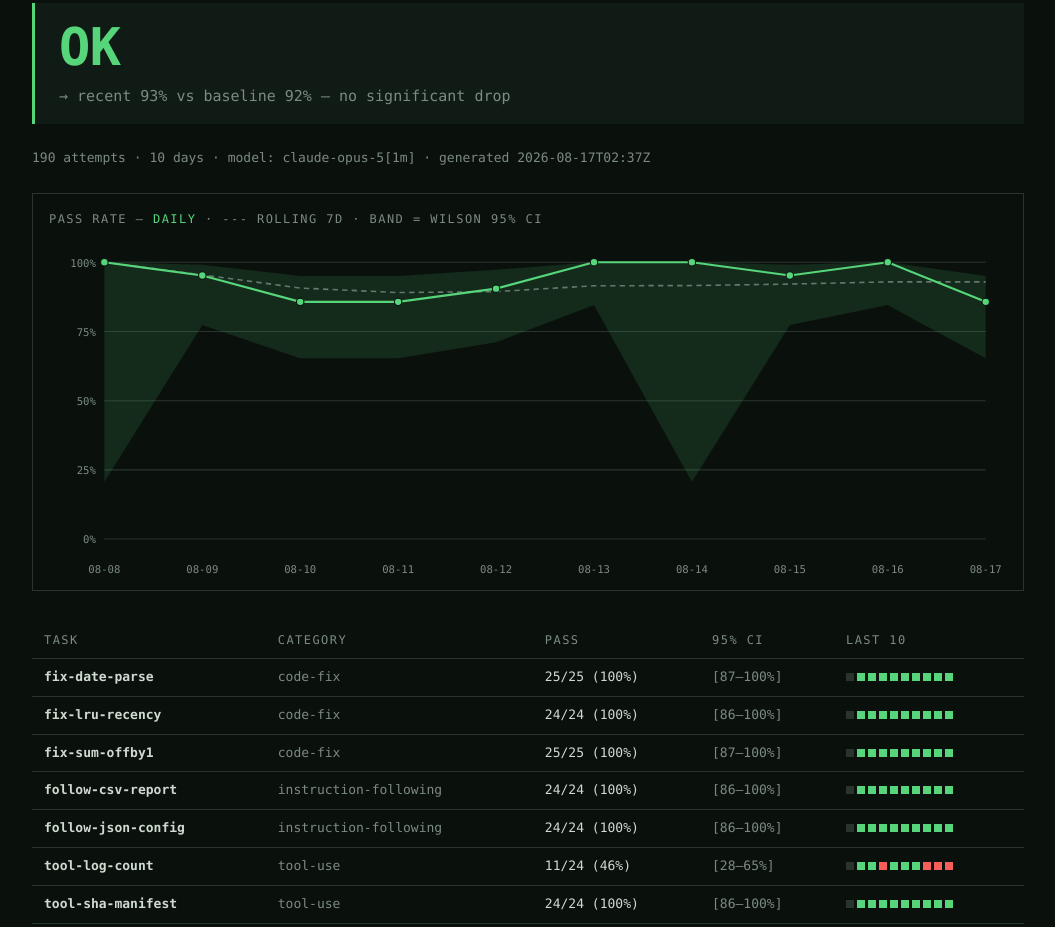
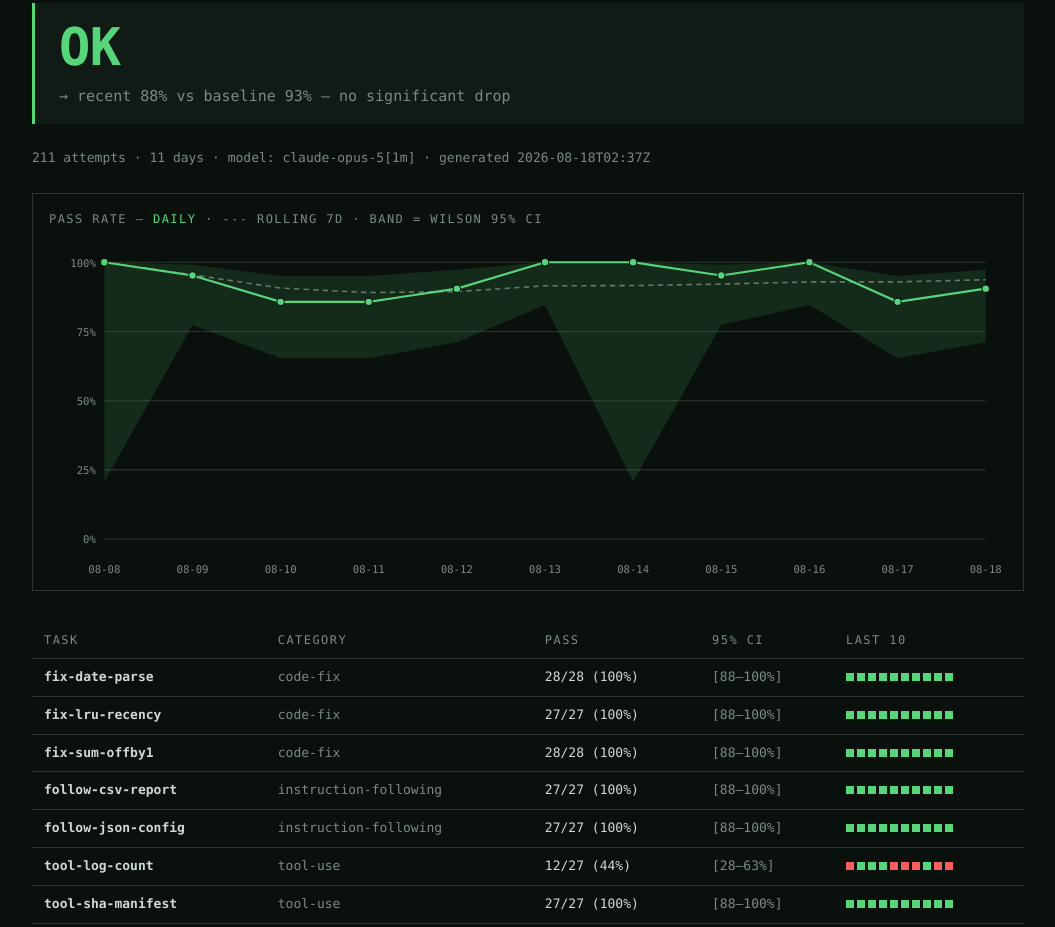
Before and after one commit to duthaho/vibecheck, a website: page docs/index.html in a window 1280 px wide. Shown: the part 133-1060 px from the top of the page, without its empty margins (112-1167 px from the left). Drawn offline with Linux system fonts and the light colour scheme.

Commit message:
Update dashboard

```diff
--- a/docs/index.html
+++ b/docs/index.html
@@ -132,27 +132,27 @@ footer a:focus-visible { outline: 2px solid var(--color-accent); outline-offset:
 </header>
 <section class="verdict ok">
 <div class="verdict-status">OK</div>
-<div class="verdict-reason">&rarr; recent 93% vs baseline 92% — no significant drop</div>
+<div class="verdict-reason">&rarr; recent 88% vs baseline 93% — no significant drop</div>
 </section>
-<p class="meta">190 attempts &middot; 10 days &middot; model: claude-opus-5[1m] &middot; generated 2026-08-17T02:37Z</p>
+<p class="meta">211 attempts &middot; 11 days &middot; model: claude-opus-5[1m] &middot; generated 2026-08-18T02:37Z</p>
 <section class="panel">
 <div class="panel-title">pass rate &mdash; <span class="key-line">daily</span> &middot; <span class="key-roll">--- rolling 7d</span> &middot; band = wilson 95% ci</div>
 <svg viewBox="0 0 900 320" role="img" aria-label="Daily pass rate">
 <line class="grid" x1="52" y1="280" x2="880" y2="280"/><text class="axis" x="44" y="284" text-anchor="end">0%</text><line class="grid" x1="52" y1="215" x2="880" y2="215"/><text class="axis" x="44" y="219" text-anchor="end">25%</text><line class="grid" x1="52" y1="150" x2="880" y2="150"/><text class="axis" x="44" y="154" text-anchor="end">50%</text><line class="grid" x1="52" y1="85" x2="880" y2="85"/><text class="axis" x="44" y="89" text-anchor="end">75%</text><line class="grid" x1="52" y1="20" x2="880" y2="20"/><text class="axis" x="44" y="24" text-anchor="end">100%</text>
-<polygon class="ci-band" points="52,20 144,22.198556830554857 236,32.950632499285724 328,32.950632499285724 420,26.894879533899392 512,20 604,20 696,22.198556830554857 788,20 880,32.950632499285724 880,110.05375672961448 788,60.20614492046019 696,78.94033619271865 604,226.29717826191828 512,60.20614492046019 420,95.17676159218746 328,110.05375672961448 236,110.05375672961448 144,78.94033619271865 52,226.29717826191828"/>
-<polyline class="rolling-mean" points="52,20 144,31.818181818181806 236,44.18604651162792 328,48.4375 420,47.52941176470587 512,42.075471698113205 604,41.86915887850468 696,40.47244094488188 788,38.4251968503937 880,38.4251968503937"/>
-<polyline class="trend" points="52,20 144,32.380952380952394 236,57.14285714285715 328,57.14285714285715 420,44.76190476190476 512,20 604,20 696,32.380952380952394 788,20 880,57.14285714285715"/>
-<circle class="pt" cx="52" cy="20" r="3.5"><title>2026-08-08: 1/1 pass (100%)</title></circle><circle class="pt" cx="144" cy="32.380952380952394" r="3.5"><title>2026-08-09: 20/21 pass (95%)</title></circle><circle class="pt" cx="236" cy="57.14285714285715" r="3.5"><title>2026-08-10: 18/21 pass (86%)</title></circle><circle class="pt" cx="328" cy="57.14285714285715" r="3.5"><title>2026-08-11: 18/21 pass (86%)</title></circle><circle class="pt" cx="420" cy="44.76190476190476" r="3.5"><title>2026-08-12: 19/21 pass (90%)</title></circle><circle class="pt" cx="512" cy="20" r="3.5"><title>2026-08-13: 21/21 pass (100%)</title></circle><circle class="pt" cx="604" cy="20" r="3.5"><title>2026-08-14: 1/1 pass (100%)</title></circle><circle class="pt" cx="696" cy="32.380952380952394" r="3.5"><title>2026-08-15: 20/21 pass (95%)</title></circle><circle class="pt" cx="788" cy="20" r="3.5"><title>2026-08-16: 21/21 pass (100%)</title></circle><circle class="pt" cx="880" cy="57.14285714285715" r="3.5"><title>2026-08-17: 18/21 pass (86%)</title></circle>
-<text class="axis" x="52" y="312" text-anchor="middle">08-08</text><text class="axis" x="144" y="312" text-anchor="middle">08-09</text><text class="axis" x="236" y="312" text-anchor="middle">08-10</text><text class="axis" x="328" y="312" text-anchor="middle">08-11</text><text class="axis" x="420" y="312" text-anchor="middle">08-12</text><text class="axis" x="512" y="312" text-anchor="middle">08-13</text><text class="axis" x="604" y="312" text-anchor="middle">08-14</text><text class="axis" x="696" y="312" text-anchor="middle">08-15</text><text class="axis" x="788" y="312" text-anchor="middle">08-16</text><text class="axis" x="880" y="312" text-anchor="middle">08-17</text>
+<polygon class="ci-band" points="52,20 134.8,22.198556830554857 217.6,32.950632499285724 300.4,32.950632499285724 383.2,26.894879533899392 466,20 548.8,20 631.6,22.198556830554857 714.4,20 797.2,32.950632499285724 880,26.894879533899392 880,95.17676159218746 797.2,110.05375672961448 714.4,60.20614492046019 631.6,78.94033619271865 548.8,226.29717826191828 466,60.20614492046019 383.2,95.17676159218746 300.4,110.05375672961448 217.6,110.05375672961448 134.8,78.94033619271865 52,226.29717826191828"/>
+<polyline class="rolling-mean" points="52,20 134.8,31.818181818181806 217.6,44.18604651162792 300.4,48.4375 383.2,47.52941176470587 466,42.075471698113205 548.8,41.86915887850468 631.6,40.47244094488188 714.4,38.4251968503937 797.2,38.4251968503937 880,36.37795275590551"/>
+<polyline class="trend" points="52,20 134.8,32.380952380952394 217.6,57.14285714285715 300.4,57.14285714285715 383.2,44.76190476190476 466,20 548.8,20 631.6,32.380952380952394 714.4,20 797.2,57.14285714285715 880,44.76190476190476"/>
+<circle class="pt" cx="52" cy="20" r="3.5"><title>2026-08-08: 1/1 pass (100%)</title></circle><circle class="pt" cx="134.8" cy="32.380952380952394" r="3.5"><title>2026-08-09: 20/21 pass (95%)</title></circle><circle class="pt" cx="217.6" cy="57.14285714285715" r="3.5"><title>2026-08-10: 18/21 pass (86%)</title></circle><circle class="pt" cx="300.4" cy="57.14285714285715" r="3.5"><title>2026-08-11: 18/21 pass (86%)</title></circle><circle class="pt" cx="383.2" cy="44.76190476190476" r="3.5"><title>2026-08-12: 19/21 pass (90%)</title></circle><circle class="pt" cx="466" cy="20" r="3.5"><title>2026-08-13: 21/21 pass (100%)</title></circle><circle class="pt" cx="548.8" cy="20" r="3.5"><title>2026-08-14: 1/1 pass (100%)</title></circle><circle class="pt" cx="631.6" cy="32.380952380952394" r="3.5"><title>2026-08-15: 20/21 pass (95%)</title></circle><circle class="pt" cx="714.4" cy="20" r="3.5"><title>2026-08-16: 21/21 pass (100%)</title></circle><circle class="pt" cx="797.2" cy="57.14285714285715" r="3.5"><title>2026-08-17: 18/21 pass (86%)</title></circle><circle class="pt" cx="880" cy="44.76190476190476" r="3.5"><title>2026-08-18: 19/21 pass (90%)</title></circle>
+<text class="axis" x="52" y="312" text-anchor="middle">08-08</text><text class="axis" x="134.8" y="312" text-anchor="middle">08-09</text><text class="axis" x="217.6" y="312" text-anchor="middle">08-10</text><text class="axis" x="300.4" y="312" text-anchor="middle">08-11</text><text class="axis" x="383.2" y="312" text-anchor="middle">08-12</text><text class="axis" x="466" y="312" text-anchor="middle">08-13</text><text class="axis" x="548.8" y="312" text-anchor="middle">08-14</text><text class="axis" x="631.6" y="312" text-anchor="middle">08-15</text><text class="axis" x="714.4" y="312" text-anchor="middle">08-16</text><text class="axis" x="797.2" y="312" text-anchor="middle">08-17</text><text class="axis" x="880" y="312" text-anchor="middle">08-18</text>
 </svg>
 </section>
-<div class="table-wrap"><table><thead><tr><th>task</th><th>category</th><th>pass</th><th>95% ci</th><th>last 10</th></tr></thead><tbody><tr><td class="task-id">fix-date-parse</td><td class="cat">code-fix</td><td>25/25 (100%)</td><td class="ci">[87–100%]</td><td><i class="dot error" title="2026-08-14: error"></i><i class="dot pass" title="2026-08-15: pass"></i><i class="dot pass" title="2026-08-15: pass"></i><i class="dot pass" title="2026-08-15: pass"></i><i class="dot pass" title="2026-08-16: pass"></i><i class="dot pass" title="2026-08-16: pass"></i><i class="dot pass" title="2026-08-16: pass"></i><i class="dot pass" title="2026-08-17: pass"></i><i class="dot pass" title="2026-08-17: pass"></i><i class="dot pass" title="2026-08-17: pass"></i></td></tr>
-<tr><td class="task-id">fix-lru-recency</td><td class="cat">code-fix</td><td>24/24 (100%)</td><td class="ci">[86–100%]</td><td><i class="dot error" title="2026-08-14: error"></i><i class="dot pass" title="2026-08-15: pass"></i><i class="dot pass" title="2026-08-15: pass"></i><i class="dot pass" title="2026-08-15: pass"></i><i class="dot pass" title="2026-08-16: pass"></i><i class="dot pass" title="2026-08-16: pass"></i><i class="dot pass" title="2026-08-16: pass"></i><i class="dot pass" title="2026-08-17: pass"></i><i class="dot pass" title="2026-08-17: pass"></i><i class="dot pass" title="2026-08-17: pass"></i></td></tr>
-<tr><td class="task-id">fix-sum-offby1</td><td class="cat">code-fix</td><td>25/25 (100%)</td><td class="ci">[87–100%]</td><td><i class="dot error" title="2026-08-14: error"></i><i class="dot pass" title="2026-08-15: pass"></i><i class="dot pass" title="2026-08-15: pass"></i><i class="dot pass" title="2026-08-15: pass"></i><i class="dot pass" title="2026-08-16: pass"></i><i class="dot pass" title="2026-08-16: pass"></i><i class="dot pass" title="2026-08-16: pass"></i><i class="dot pass" title="2026-08-17: pass"></i><i class="dot pass" title="2026-08-17: pass"></i><i class="dot pass" title="2026-08-17: pass"></i></td></tr>
-<tr><td class="task-id">follow-csv-report</td><td class="cat">instruction-following</td><td>24/24 (100%)</td><td class="ci">[86–100%]</td><td><i class="dot error" title="2026-08-14: error"></i><i class="dot pass" title="2026-08-15: pass"></i><i class="dot pass" title="2026-08-15: pass"></i><i class="dot pass" title="2026-08-15: pass"></i><i class="dot pass" title="2026-08-16: pass"></i><i class="dot pass" title="2026-08-16: pass"></i><i class="dot pass" title="2026-08-16: pass"></i><i class="dot pass" title="2026-08-17: pass"></i><i class="dot pass" title="2026-08-17: pass"></i><i class="dot pass" title="2026-08-17: pass"></i></td></tr>
-<tr><td class="task-id">follow-json-config</td><td class="cat">instruction-following</td><td>24/24 (100%)</td><td class="ci">[86–100%]</td><td><i class="dot error" title="2026-08-14: error"></i><i class="dot pass" title="2026-08-15: pass"></i><i class="dot pass" title="2026-08-15: pass"></i><i class="dot pass" title="2026-08-15: pass"></i><i class="dot pass" title="2026-08-16: pass"></i><i class="dot pass" title="2026-08-16: pass"></i><i class="dot pass" title="2026-08-16: pass"></i><i class="dot pass" title="2026-08-17: pass"></i><i class="dot pass" title="2026-08-17: pass"></i><i class="dot pass" title="2026-08-17: pass"></i></td></tr>
-<tr><td class="task-id">tool-log-count</td><td class="cat">tool-use</td><td>11/24 (46%)</td><td class="ci">[28–65%]</td><td><i class="dot error" title="2026-08-14: error"></i><i class="dot pass" title="2026-08-15: pass"></i><i class="dot pass" title="2026-08-15: pass"></i><i class="dot fail" title="2026-08-15: fail"></i><i class="dot pass" title="2026-08-16: pass"></i><i class="dot pass" title="2026-08-16: pass"></i><i class="dot pass" title="2026-08-16: pass"></i><i class="dot fail" title="2026-08-17: fail"></i><i class="dot fail" title="2026-08-17: fail"></i><i class="dot fail" title="2026-08-17: fail"></i></td></tr>
-<tr><td class="task-id">tool-sha-manifest</td><td class="cat">tool-use</td><td>24/24 (100%)</td><td class="ci">[86–100%]</td><td><i class="dot error" title="2026-08-14: error"></i><i class="dot pass" title="2026-08-15: pass"></i><i class="dot pass" title="2026-08-15: pass"></i><i class="dot pass" title="2026-08-15: pass"></i><i class="dot pass" title="2026-08-16: pass"></i><i class="dot pass" title="2026-08-16: pass"></i><i class="dot pass" title="2026-08-16: pass"></i><i class="dot pass" title="2026-08-17: pass"></i><i class="dot pass" title="2026-08-17: pass"></i><i class="dot pass" title="2026-08-17: pass"></i></td></tr></tbody></table></div>
+<div class="table-wrap"><table><thead><tr><th>task</th><th>category</th><th>pass</th><th>95% ci</th><th>last 10</th></tr></thead><tbody><tr><td class="task-id">fix-date-parse</td><td class="cat">code-fix</td><td>28/28 (100%)</td><td class="ci">[88–100%]</td><td><i class="dot pass" title="2026-08-15: pass"></i><i class="dot pass" title="2026-08-16: pass"></i><i class="dot pass" title="2026-08-16: pass"></i><i class="dot pass" title="2026-08-16: pass"></i><i class="dot pass" title="2026-08-17: pass"></i><i class="dot pass" title="2026-08-17: pass"></i><i class="dot pass" title="2026-08-17: pass"></i><i class="dot pass" title="2026-08-18: pass"></i><i class="dot pass" title="2026-08-18: pass"></i><i class="dot pass" title="2026-08-18: pass"></i></td></tr>
+<tr><td class="task-id">fix-lru-recency</td><td class="cat">code-fix</td><td>27/27 (100%)</td><td class="ci">[88–100%]</td><td><i class="dot pass" title="2026-08-15: pass"></i><i class="dot pass" title="2026-08-16: pass"></i><i class="dot pass" title="2026-08-16: pass"></i><i class="dot pass" title="2026-08-16: pass"></i><i class="dot pass" title="2026-08-17: pass"></i><i class="dot pass" title="2026-08-17: pass"></i><i class="dot pass" title="2026-08-17: pass"></i><i class="dot pass" title="2026-08-18: pass"></i><i class="dot pass" title="2026-08-18: pass"></i><i class="dot pass" title="2026-08-18: pass"></i></td></tr>
+<tr><td class="task-id">fix-sum-offby1</td><td class="cat">code-fix</td><td>28/28 (100%)</td><td class="ci">[88–100%]</td><td><i class="dot pass" title="2026-08-15: pass"></i><i class="dot pass" title="2026-08-16: pass"></i><i class="dot pass" title="2026-08-16: pass"></i><i class="dot pass" title="2026-08-16: pass"></i><i class="dot pass" title="2026-08-17: pass"></i><i class="dot pass" title="2026-08-17: pass"></i><i class="dot pass" title="2026-08-17: pass"></i><i class="dot pass" title="2026-08-18: pass"></i><i class="dot pass" title="2026-08-18: pass"></i><i class="dot pass" title="2026-08-18: pass"></i></td></tr>
+<tr><td class="task-id">follow-csv-report</td><td class="cat">instruction-following</td><td>27/27 (100%)</td><td class="ci">[88–100%]</td><td><i class="dot pass" title="2026-08-15: pass"></i><i class="dot pass" title="2026-08-16: pass"></i><i class="dot pass" title="2026-08-16: pass"></i><i class="dot pass" title="2026-08-16: pass"></i><i class="dot pass" title="2026-08-17: pass"></i><i class="dot pass" title="2026-08-17: pass"></i><i class="dot pass" title="2026-08-17: pass"></i><i class="dot pass" title="2026-08-18: pass"></i><i class="dot pass" title="2026-08-18: pass"></i><i class="dot pass" title="2026-08-18: pass"></i></td></tr>
+<tr><td class="task-id">follow-json-config</td><td class="cat">instruction-following</td><td>27/27 (100%)</td><td class="ci">[88–100%]</td><td><i class="dot pass" title="2026-08-15: pass"></i><i class="dot pass" title="2026-08-16: pass"></i><i class="dot pass" title="2026-08-16: pass"></i><i class="dot pass" title="2026-08-16: pass"></i><i class="dot pass" title="2026-08-17: pass"></i><i class="dot pass" title="2026-08-17: pass"></i><i class="dot pass" title="2026-08-17: pass"></i><i class="dot pass" title="2026-08-18: pass"></i><i class="dot pass" title="2026-08-18: pass"></i><i class="dot pass" title="2026-08-18: pass"></i></td></tr>
+<tr><td class="task-id">tool-log-count</td><td class="cat">tool-use</td><td>12/27 (44%)</td><td class="ci">[28–63%]</td><td><i class="dot fail" title="2026-08-15: fail"></i><i class="dot pass" title="2026-08-16: pass"></i><i class="dot pass" title="2026-08-16: pass"></i><i class="dot pass" title="2026-08-16: pass"></i><i class="dot fail" title="2026-08-17: fail"></i><i class="dot fail" title="2026-08-17: fail"></i><i class="dot fail" title="2026-08-17: fail"></i><i class="dot pass" title="2026-08-18: pass"></i><i class="dot fail" title="2026-08-18: fail"></i><i class="dot fail" title="2026-08-18: fail"></i></td></tr>
+<tr><td class="task-id">tool-sha-manifest</td><td class="cat">tool-use</td><td>27/27 (100%)</td><td class="ci">[88–100%]</td><td><i class="dot pass" title="2026-08-15: pass"></i><i class="dot pass" title="2026-08-16: pass"></i><i class="dot pass" title="2026-08-16: pass"></i><i class="dot pass" title="2026-08-16: pass"></i><i class="dot pass" title="2026-08-17: pass"></i><i class="dot pass" title="2026-08-17: pass"></i><i class="dot pass" title="2026-08-17: pass"></i><i class="dot pass" title="2026-08-18: pass"></i><i class="dot pass" title="2026-08-18: pass"></i><i class="dot pass" title="2026-08-18: pass"></i></td></tr></tbody></table></div>
 <footer>
 <p><span class="hash">#</span> verdict compares the last 2 days against the trailing 14-day baseline (two-proportion test, &alpha;=0.05).</p>
 <p><span class="hash">#</span> too few attempts &rarr; it says INSUFFICIENT DATA instead of guessing. harness errors never count against the model.</p>
```
